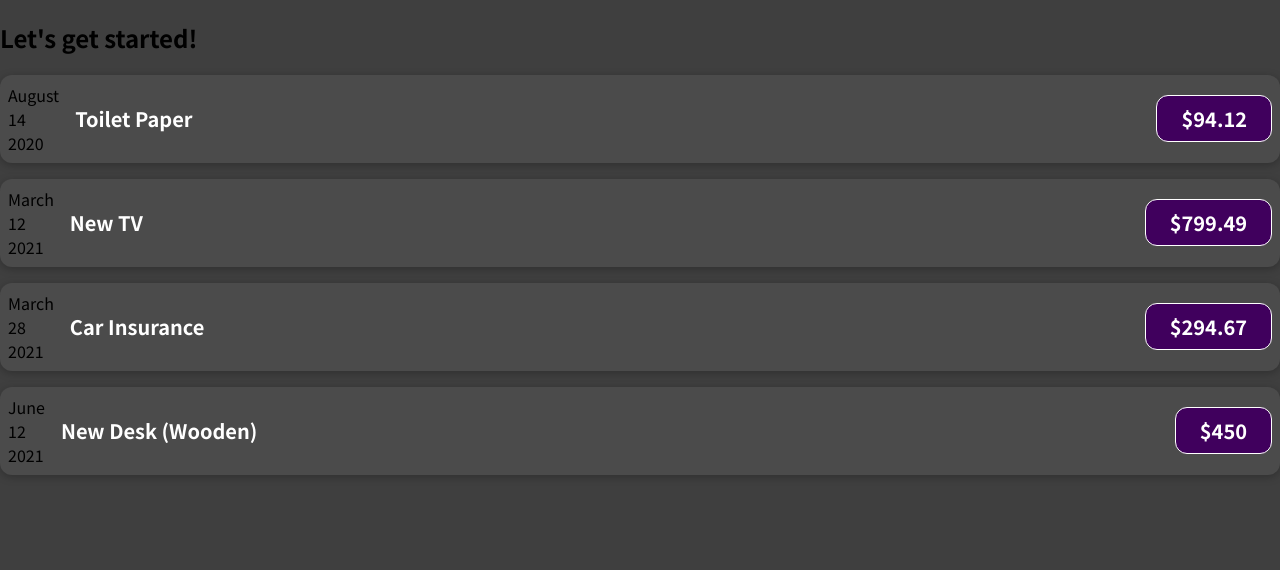
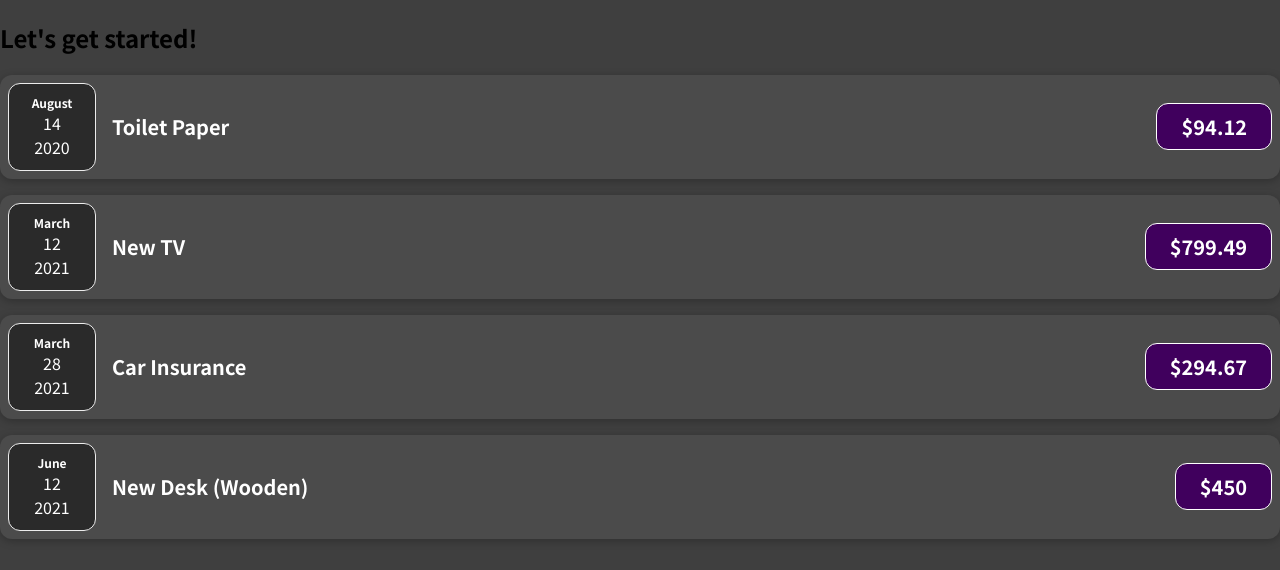
Before and after one commit to Dakota-Leonard/expense-tracker, a JavaScript app: page / in a window 1280 px wide. Shown: the top 570 px of the page. Built offline with nearby package versions, Linux system fonts and the light colour scheme.

Commit message:
Add ExpenseDate component styling

```diff
--- /dev/null
+++ b/src/components/ExpenseDate.css
@@ -0,0 +1,26 @@
+.expense-date {
+  display: flex;
+  flex-direction: column;
+  width: 5.5rem;
+  height: 5.5rem;
+  border: 1px solid #ececec;
+  background-color: #2a2a2a;
+  color: white;
+  border-radius: 12px;
+  align-items: center;
+  justify-content: center;
+}
+
+.expense-date_month {
+  font-size: 0.75rem;
+  font-weight: bold;
+}
+
+.expense-date_year {
+  font-size: 0.75rem;
+}
+
+.expense-date_day {
+  font-size: 1.5rem;
+  font-weight: bold;
+}
--- a/src/components/ExpenseDate.js
+++ b/src/components/ExpenseDate.js
@@ -1,3 +1,5 @@
+import './ExpenseDate.css';
+
 function ExpenseDate(props) {
   //Date Formatting
   const month = props.date.toLocaleString('en-US', { month: 'long' });
@@ -5,10 +7,10 @@
   const year = props.date.getFullYear();
 
   return (
-    <div>
-      <div>{month}</div>
-      <div>{day}</div>
-      <div>{year}</div>
+    <div className="expense-date">
+      <div className="expense-date_month">{month}</div>
+      <div className="expense-date-day">{day}</div>
+      <div className="expense-date-year">{year}</div>
     </div>
   );
 }
```
